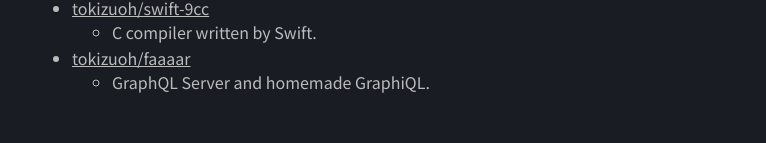
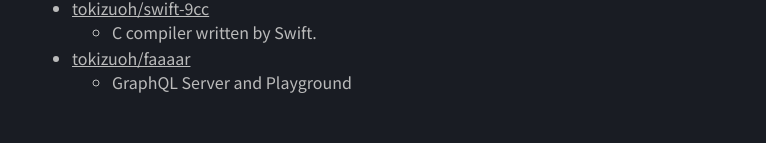
Before and after one commit to tokizuoh/info-tokizuoh-dev, a SvelteKit app: page / in a window 1280 px wide. Shown: the part 809-952 px from the top of the page, without its empty margins (208-974 px from the left). Built offline with nearby package versions, Linux system fonts and the light colour scheme; no server answers.

Commit message:
change description

```diff
--- a/src/routes/Works.svelte
+++ b/src/routes/Works.svelte
@@ -9,7 +9,7 @@
     <li>
         <a href="https://github.com/tokizuoh/faaaar">tokizuoh/faaaar</a>
         <ul>
-            <li>GraphQL Server and homemade GraphiQL.</li>
+            <li>GraphQL Server and Playground</li>
         </ul>
     </li>
 </ul>
```
